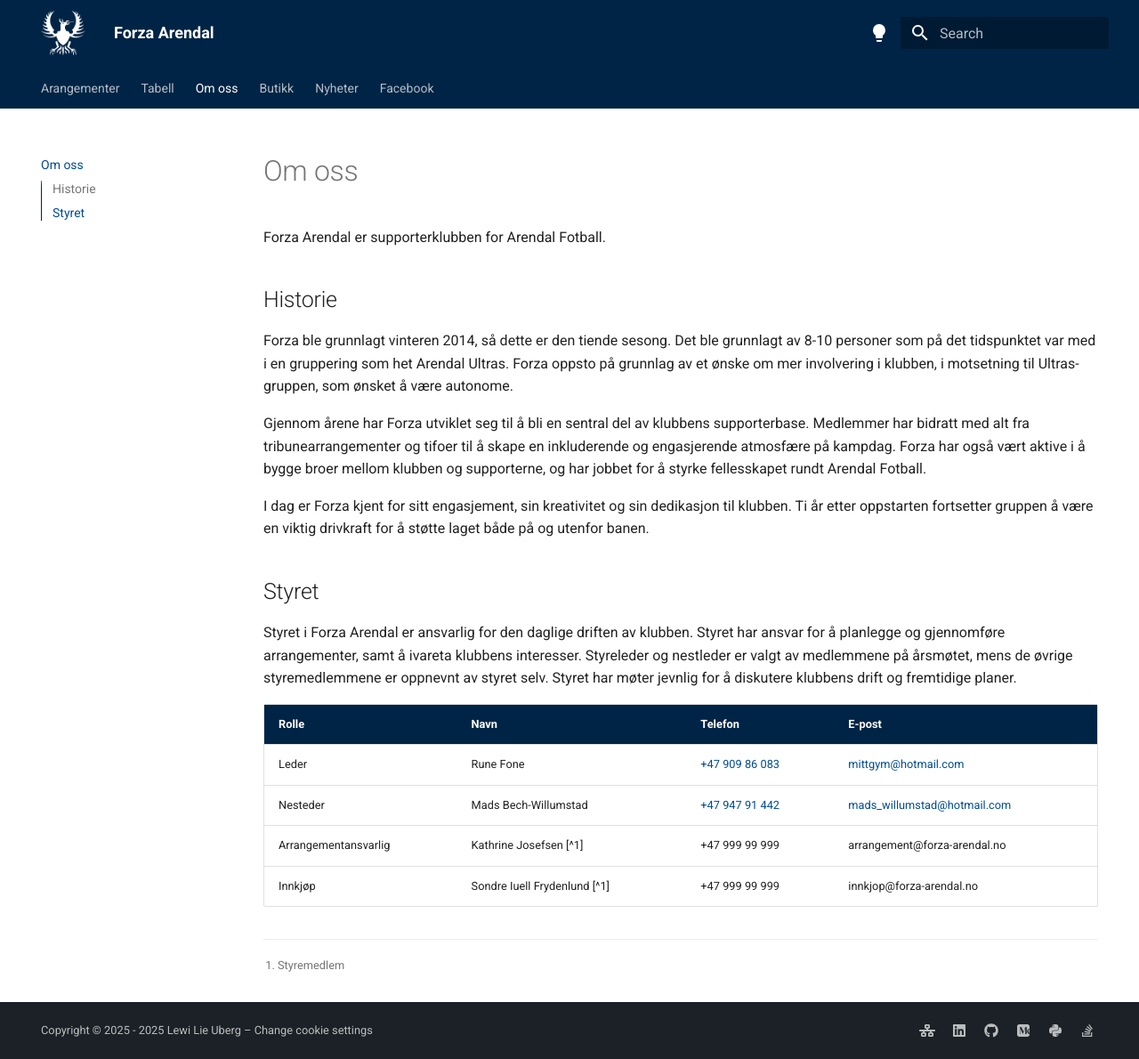
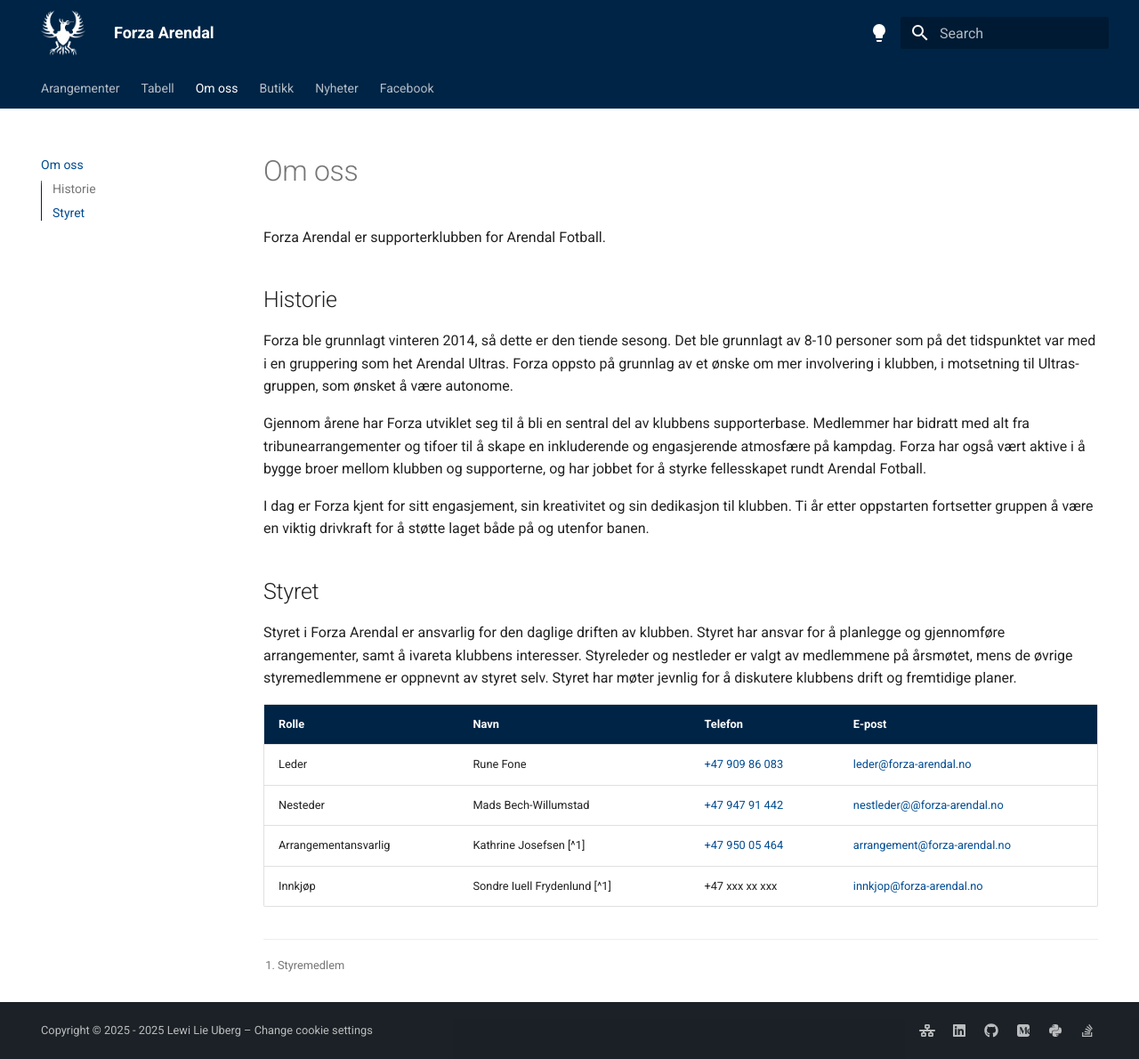
Before and after one commit to lewiuberg/forza-arendal, an MkDocs documentation site: the page built from docs/om_oss.md, in a window 1280 px wide and 1190 px high. Shown: the whole window at 89% size. Built offline with MkDocs 1.6.1 and Material for MkDocs 9.7.7, drawn with Linux system fonts in a browser that asks for light colours; comment, search, counter and statistics services are not loaded.

```diff
--- a/docs/om_oss.md
+++ b/docs/om_oss.md
@@ -40,27 +40,26 @@ Styreleder og nestleder er valgt av medlemmene på årsmøtet, mens de øvrige s
       <td>Leder</td>
       <td>Rune Fone</td>
       <td><a href="tel:+4790986083">+47 909 86 083</a></td>
-      <td><a href="mailto:mittgym@hotmail.com">mittgym@hotmail.com</a></td>
+      <td><a href="mailto:leder@forza-arendal.no">leder@forza-arendal.no</a></td>
     </tr>
     <tr>
       <td>Nesteder</td>
       <td>Mads Bech-Willumstad</td>
       <td><a href="tel:+4794791442">+47 947 91 442</a></td>
-      <td><a href="mads_willumstad@hotmail.com">mads_willumstad@hotmail.com</a></td>
+      <td><a href="nestleder@@forza-arendal.no">nestleder@@forza-arendal.no</a></td>
     </tr>
     <tr>
       <td>Arrangementansvarlig</td>
       <td>Kathrine Josefsen [^1]</td>
-      <td>+47 999 99 999</td>
-      <td>arrangement@forza-arendal.no</td>
+      <td><a href="tel:+4795005464">+47 950 05 464</a></td>
+      <td><a href="mailto:arrangement@forza-arendal.no">arrangement@forza-arendal.no</a></td>
     </tr>
     <tr>
       <td>Innkjøp</td>
       <td>Sondre Iuell Frydenlund [^1]</td>
-      <td>+47 999 99 999</td>
-      <td>innkjop@forza-arendal.no</td>
+      <td>+47 xxx xx xxx</td>
+      <td><a href="mailto:innkjop@forza-arendal.no">innkjop@forza-arendal.no</a></td>
     </tr>
-
   </tbody>
 </table>
 
```
Also changed, not shown: docs/blog/posts/2025-04-30.md (deleted, +0 -175 lines), docs/index.md (+2 -6 lines), docs/assets/images/logo/forza-blue_2.png (added), docs/assets/images/logo/forza-blue_3.png (added), 2 other files.
